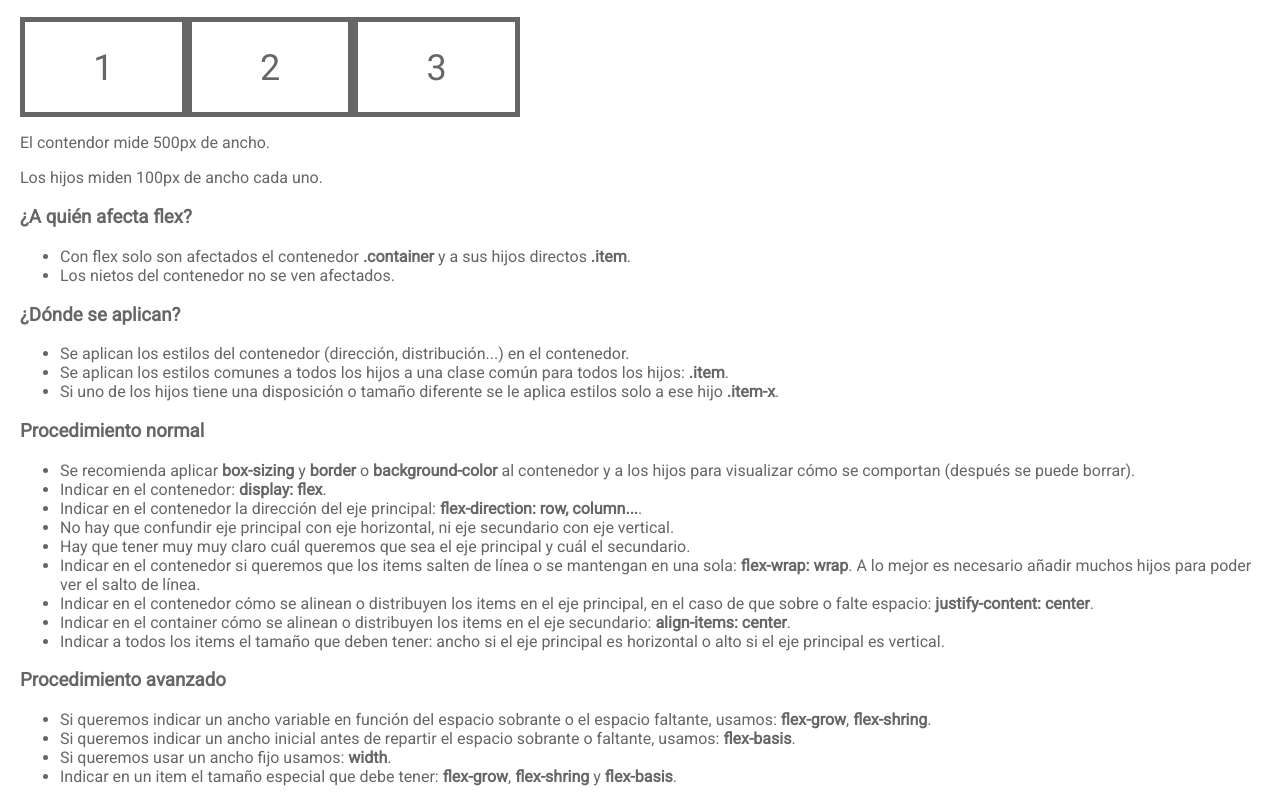
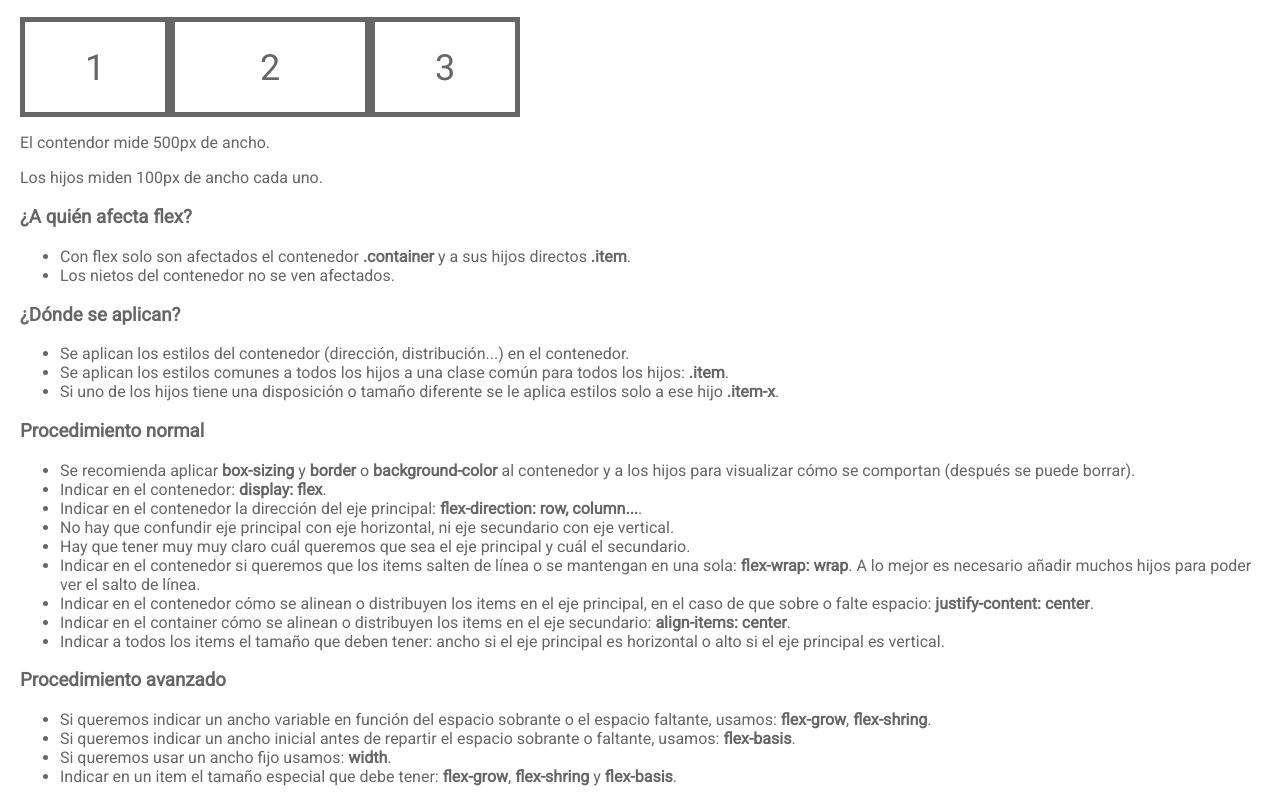
Before and after one commit to MargaritaBerjon/ejercicios-en-clase-i, a plain HTML site: page module-1/lesson-4/morning/index.html in a window 1280 px wide. Shown: the part 62-868 px from the top of the page. Drawn offline with Linux system fonts and the light colour scheme.

Commit message:
Added m1-l4 example

```diff
--- a/module-1/lesson-4/morning/css/styles.css
+++ b/module-1/lesson-4/morning/css/styles.css
@@ -42,7 +42,7 @@
 }
 
 .item-2 {
-  flex-grow: 1;
+  flex-grow: 2;
 }
 
 .item-3 {
```
